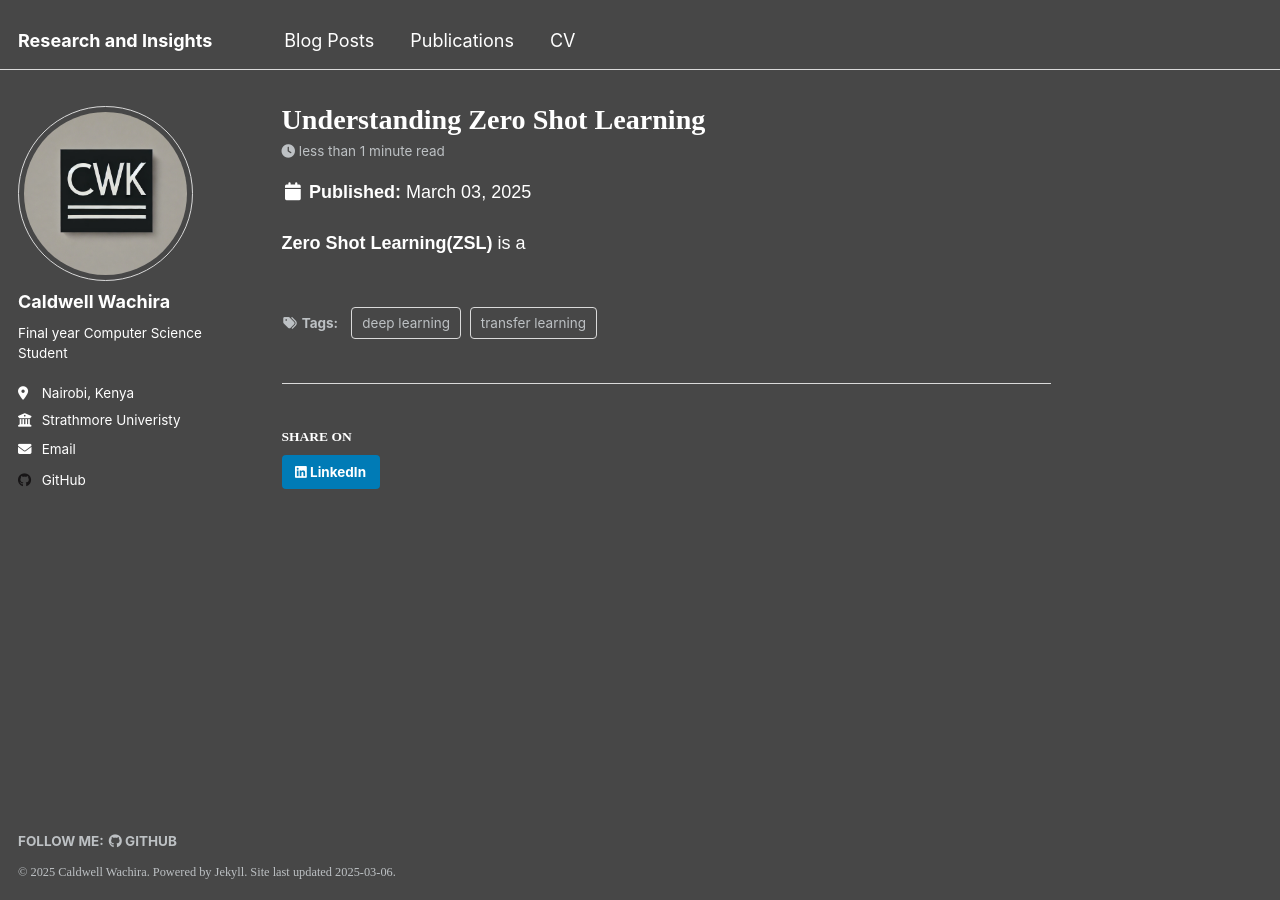
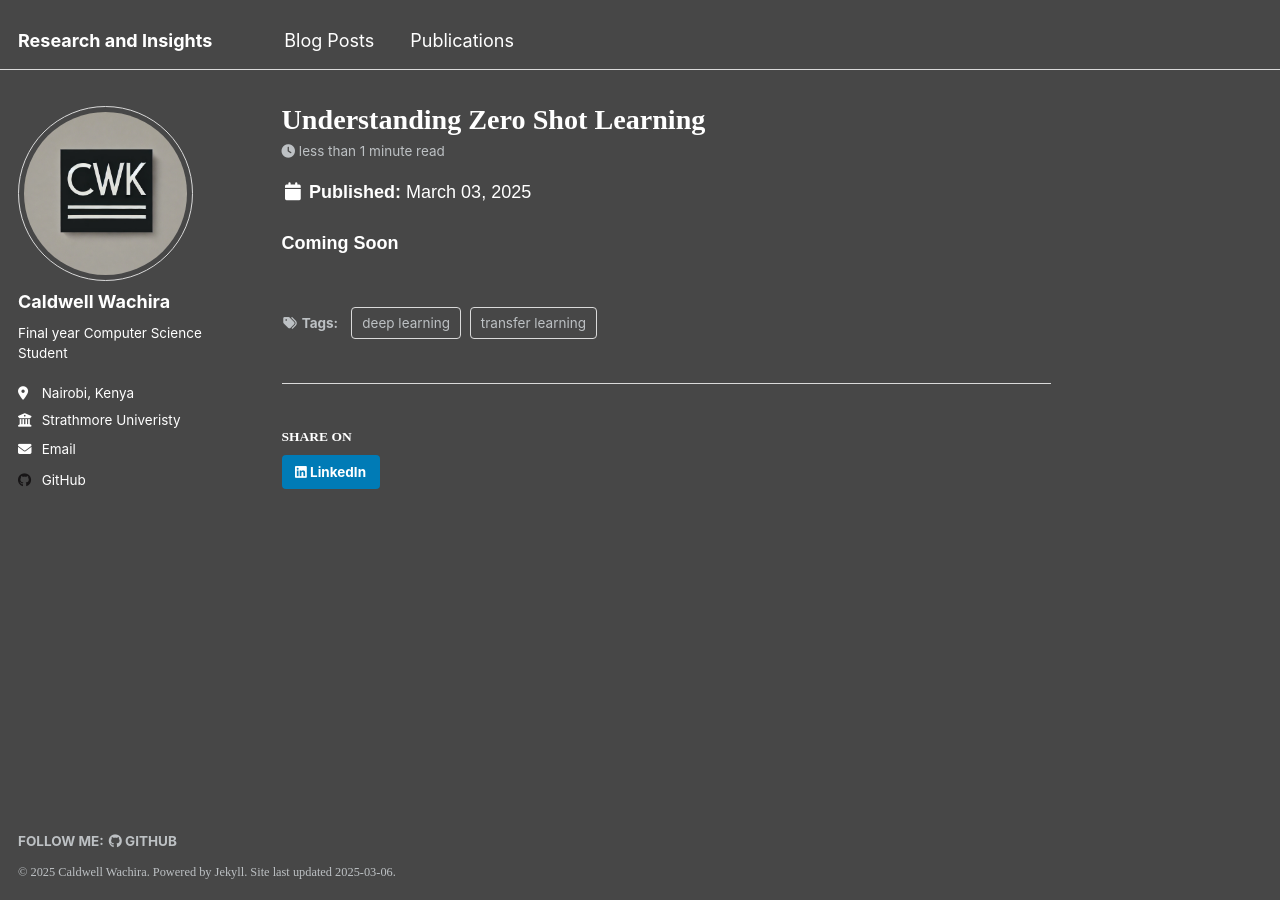
Before and after one commit to Caldwell10/Portfolio, a Jekyll site: the page built from blog/_posts/2025-03-03-zero-shot-learning.md, in a window 1280 px wide. Built offline with Jekyll 4.4.1, drawn with Linux system fonts in a browser that asks for light colours.

Commit message:
Fixed some blog issues

```diff
--- a/blog/_data/navigation.yml
+++ b/blog/_data/navigation.yml
@@ -10,6 +10,3 @@ main:
 
   - title: "Publications"
     url: /publications/
-
-  - title: "CV"
-    url: /files/Caldwell_Resume.pdf
--- a/blog/_posts/2025-03-03-zero-shot-learning.md
+++ b/blog/_posts/2025-03-03-zero-shot-learning.md
@@ -6,4 +6,4 @@ tags:
   - transfer learning
   - deep learning
 ---
-**Zero Shot Learning(ZSL)** is a
+**Coming Soon**
```
Also changed, not shown: 2 other files.
